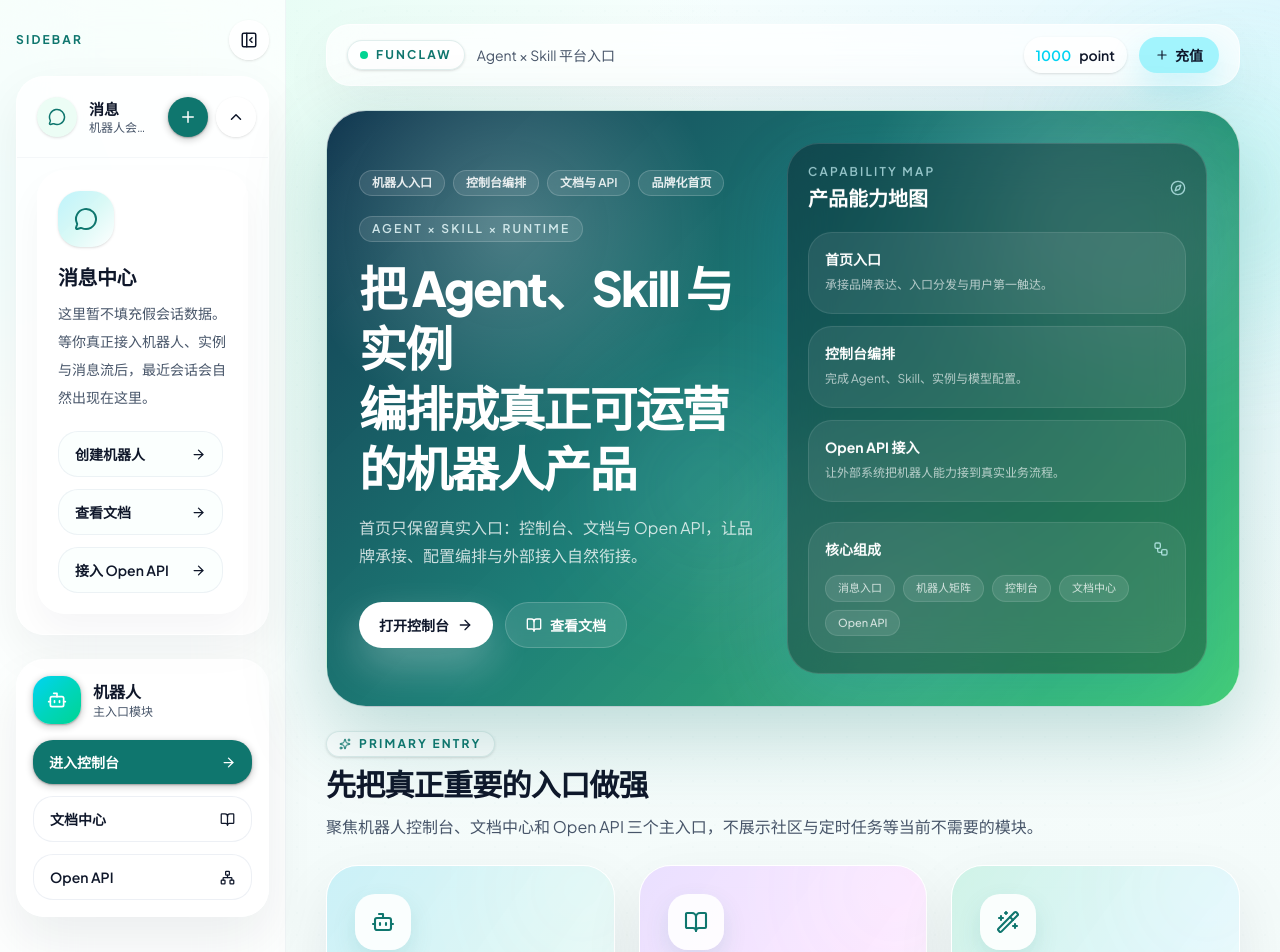
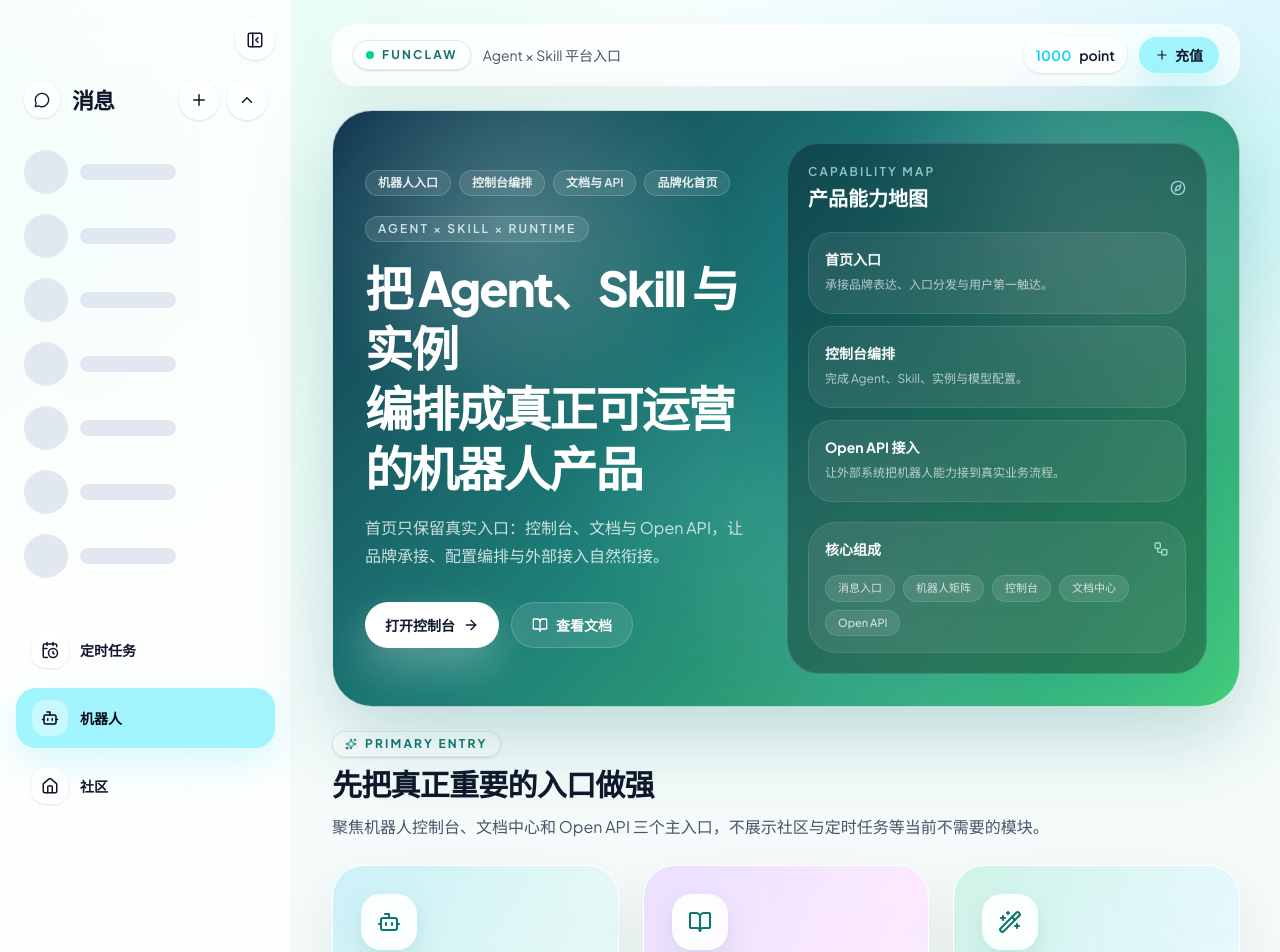
Before and after one commit to ruiAndroid/fun-ai-claw, a Next.js app: page / in a window 1280 px wide. Shown: the top 952 px of the page. Built offline with nearby package versions, Linux system fonts and the light colour scheme.

Commit message:
首页初版3

```diff
--- a/src/components/instance-agent-panel.tsx
+++ b/src/components/instance-agent-panel.tsx
@@ -366,7 +366,7 @@ export function InstanceAgentPanel({ instanceId, onInstalledAgentsChange, readOn
             type="info"
             showIcon
             message={uiText.instanceReadonlyNoticeTitle}
-            description={uiText.instanceReadonlyNoticeDescription}
+            description={uiText.instanceReadonlyPartialDescription}
           />
         ) : null}
         {error ? <Alert type="error" showIcon message={error} /> : null}
--- a/src/components/instance-channels-config-panel.tsx
+++ b/src/components/instance-channels-config-panel.tsx
@@ -206,8 +206,8 @@ export function InstanceChannelsConfigPanel({
         updatedBy: "console",
       });
       applyResponse(response);
+      messageApi.success("渠道配置已保存");
       await onSaved?.();
-      messageApi.success("渠道配置已保存");
     } catch (apiError) {
       const messageText = apiError instanceof Error ? apiError.message : String(apiError);
       setError(messageText);
@@ -243,7 +243,7 @@ export function InstanceChannelsConfigPanel({
                 type="info"
                 showIcon
                 message={uiText.instanceReadonlyNoticeTitle}
-                description={uiText.instanceReadonlyNoticeDescription}
+                description={uiText.instanceReadonlyPartialDescription}
               />
             ) : null}
 
--- a/src/components/instance-default-model-config-panel.tsx
+++ b/src/components/instance-default-model-config-panel.tsx
@@ -143,8 +143,8 @@ export function InstanceDefaultModelConfigPanel({
         updatedBy: "console",
       });
       applyResponse(response);
+      messageApi.success("实例默认模型配置已保存");
       await onSaved?.();
-      messageApi.success("实例默认模型配置已保存");
     } catch (apiError) {
       const messageText = apiError instanceof Error ? apiError.message : String(apiError);
       setError(messageText);
--- a/src/components/instance-skill-panel.tsx
+++ b/src/components/instance-skill-panel.tsx
@@ -226,7 +226,7 @@ export function InstanceSkillPanel({
             type="info"
             showIcon
             message={uiText.instanceReadonlyNoticeTitle}
-            description={uiText.instanceReadonlyNoticeDescription}
+            description={uiText.instanceReadonlyPartialDescription}
           />
         ) : null}
         <div className="tab-section-header">
--- a/src/components/landing/homepage-data.ts
+++ b/src/components/landing/homepage-data.ts
@@ -1,8 +1,10 @@
 import type { LucideIcon } from "lucide-react";
 import {
+  CalendarClock,
   BookOpen,
   Bot,
   BrainCircuit,
+  House,
   Radar,
   WandSparkles,
   Workflow,
@@ -102,3 +104,34 @@ export const capabilityMap = [
 ] as const;
 
 export const capabilityTags = ["消息入口", "机器人矩阵", "控制台", "文档中心", "Open API"] as const;
+
+export type SidebarNavItem = {
+  icon: LucideIcon;
+  label: string;
+  href: string;
+  active?: boolean;
+};
+
+export const sidebarNavItems: SidebarNavItem[] = [
+  {
+    icon: CalendarClock,
+    label: "定时任务",
+    href: "/console",
+  },
+  {
+    icon: Bot,
+    label: "机器人",
+    href: "/console",
+    active: true,
+  },
+  {
+    icon: House,
+    label: "社区",
+    href: "/docs",
+  },
+] as const;
+
+export const sidebarMessagePlaceholders = Array.from({ length: 7 }, (_, index) => ({
+  id: `placeholder-${index + 1}`,
+  label: `placeholder-${index + 1}`,
+}));
--- a/src/components/landing/homepage-sidebar.tsx
+++ b/src/components/landing/homepage-sidebar.tsx
@@ -4,18 +4,119 @@ import { useState } from "react";
 import Link from "next/link";
 import { AnimatePresence, motion } from "framer-motion";
 import {
-  ArrowRight,
-  BookOpen,
-  Bot,
   ChevronDown,
   ChevronUp,
   MessageCircle,
-  Network,
   PanelLeftClose,
   PanelLeftOpen,
   Plus,
+  SlidersHorizontal,
 } from "lucide-react";
-import { messageShortcuts } from "./homepage-data";
+import { sidebarMessagePlaceholders, sidebarNavItems } from "./homepage-data";
+
+function SidebarThreadSkeleton({ index }: { index: number }) {
+  return (
+    <motion.div
+      initial={{ opacity: 0, x: -10 }}
+      animate={{ opacity: 1, x: 0 }}
+      transition={{ duration: 0.25, delay: index * 0.04 }}
+      className="flex items-center gap-3 rounded-[20px] px-2 py-2.5 transition-colors duration-300 hover:bg-white/70"
+    >
+      <div className="h-11 w-11 rounded-full bg-slate-200" />
+      <div className="min-w-0 flex-1">
+        <div className="h-4 w-24 rounded-full bg-slate-200" />
+      </div>
+    </motion.div>
+  );
+}
+
+function SidebarNavLink({
+  href,
+  label,
+  active,
+  icon: Icon,
+  collapsed,
+}: {
+  href: string;
+  label: string;
+  active?: boolean;
+  icon: React.ComponentType<{ size?: number; className?: string }>;
+  collapsed: boolean;
+}) {
+  if (collapsed) {
+    return (
+      <Link
+        href={href}
+        className={`flex h-12 w-12 items-center justify-center rounded-[18px] border transition-all duration-300 ${
+          active
+            ? "border-cyan-200/70 bg-cyan-200 text-slate-950 shadow-[0_16px_36px_rgba(34,211,238,0.16)]"
+            : "border-white/70 bg-white/78 text-md-on-surface shadow-sm"
+        }`}
+        aria-label={label}
+      >
+        <Icon size={18} />
+      </Link>
+    );
+  }
+
+  return (
+    <Link
+      href={href}
+      className={`flex items-center gap-3 rounded-[20px] px-4 py-3 text-sm font-bold transition-all duration-300 ${
+        active
+          ? "bg-cyan-200 text-slate-950 shadow-[0_16px_36px_rgba(34,211,238,0.16)]"
+          : "text-md-on-surface hover:bg-white/70"
+      }`}
+    >
+      <span
+        className={`flex h-9 w-9 items-center justify-center rounded-[14px] ${
+          active ? "bg-white/40" : "bg-white/82 shadow-sm"
+        }`}
+      >
+        <Icon size={18} />
+      </span>
+      <span>{label}</span>
+    </Link>
+  );
+}
+
+function SidebarUserCard({ collapsed }: { collapsed: boolean }) {
+  if (collapsed) {
+    return (
+      <div className="mt-auto flex flex-col items-center gap-3">
+        <div className="flex h-12 w-12 items-center justify-center rounded-full bg-[linear-gradient(135deg,#60a5fa_0%,#fde68a_100%)] text-sm font-black text-slate-900 shadow-[0_14px_30px_rgba(59,130,246,0.2)]">
+          FC
+        </div>
+        <button
+          type="button"
+          className="inline-flex h-10 w-10 items-center justify-center rounded-full border border-white/70 bg-white/78 text-md-on-surface shadow-sm"
+          aria-label="用户设置"
+        >
+          <SlidersHorizontal size={16} />
+        </button>
+      </div>
+    );
+  }
+
+  return (
+    <div className="mt-auto flex items-center gap-3 rounded-[24px] border border-white/70 bg-white/82 p-3 shadow-[0_18px_36px_rgba(15,23,42,0.05)]">
+      <div className="flex h-14 w-14 items-center justify-center rounded-full bg-[linear-gradient(135deg,#60a5fa_0%,#fde68a_100%)] text-base font-black text-slate-900 shadow-[0_14px_30px_rgba(59,130,246,0.2)]">
+        FC
+      </div>
+      <div className="min-w-0 flex-1">
+        <div className="truncate text-base font-bold text-md-on-surface">FunClaw 用户</div>
+        <div className="truncate text-xs text-md-on-surface-variant">登录后展示账号信息</div>
+      </div>
+      <button
+        type="button"
+        className="inline-flex h-10 w-10 shrink-0 items-center justify-center rounded-full border border-white/70 bg-white/78 text-md-on-surface shadow-sm"
+        aria-label="用户设置"
+      >
+        <SlidersHorizontal size={16} />
+      </button>
+    </div>
+  );
+}
 
 export function HomepageSidebar() {
   const [isSidebarCollapsed, setIsSidebarCollapsed] = useState(false);
@@ -24,16 +125,11 @@ export function HomepageSidebar() {
   return (
     <motion.aside
       initial={false}
-      animate={{ width: isSidebarCollapsed ? 104 : 286 }}
+      animate={{ width: isSidebarCollapsed ? 104 : 292 }}
       transition={{ duration: 0.28, ease: [0.22, 1, 0.36, 1] }}
       className="hidden shrink-0 border-r border-md-outline-variant/25 bg-white/76 px-4 py-5 backdrop-blur-2xl xl:flex xl:flex-col"
     >
-      <div className="mb-4 flex items-center justify-between">
-        {!isSidebarCollapsed ? (
-          <div className="text-xs font-bold tracking-[0.18em] uppercase text-md-primary">Sidebar</div>
-        ) : (
-          <div className="h-6" />
-        )}
+      <div className="mb-5 flex items-center justify-end">
         <button
           type="button"
           onClick={() => setIsSidebarCollapsed((value) => !value)}
@@ -48,139 +144,90 @@ export function HomepageSidebar() {
         <div className="flex h-full flex-col gap-3">
           <button
             type="button"
+            className="inline-flex h-12 w-12 items-center justify-center rounded-[18px] bg-white/82 text-md-on-surface shadow-sm"
+            aria-label="消息"
+          >
+            <MessageCircle size={18} />
+          </button>
+          <button
+            type="button"
             className="inline-flex h-12 w-12 items-center justify-center rounded-[18px] bg-md-primary text-md-on-primary shadow-md-2"
             aria-label="新建消息"
           >
             <Plus size={18} />
           </button>
-          <div className="flex h-12 w-12 items-center justify-center rounded-[18px] border border-white/70 bg-white/78 text-md-primary shadow-sm">
-            <MessageCircle size={18} />
-          </div>
-          <Link
-            href="/console"
-            className="flex h-12 w-12 items-center justify-center rounded-[18px] border border-white/70 bg-white/78 text-md-on-surface shadow-sm"
-          >
-            <Bot size={18} />
-          </Link>
-          <Link
-            href="/docs"
-            className="flex h-12 w-12 items-center justify-center rounded-[18px] border border-white/70 bg-white/78 text-md-on-surface shadow-sm"
-          >
-            <BookOpen size={18} />
-          </Link>
-          <Link
-            href="/docs/open-v1-external-frontend-integration"
-            className="flex h-12 w-12 items-center justify-center rounded-[18px] border border-white/70 bg-white/78 text-md-on-surface shadow-sm"
-          >
-            <Network size={18} />
-          </Link>
+          {sidebarNavItems.map((item) => (
+            <SidebarNavLink
+              key={item.label}
+              href={item.href}
+              label={item.label}
+              active={item.active}
+              icon={item.icon}
+              collapsed
+            />
+          ))}
+
+          <SidebarUserCard collapsed />
         </div>
       ) : (
         <>
-          <div className="rounded-[28px] border border-white/70 bg-white/80 shadow-[0_18px_50px_rgba(15,23,42,0.06)]">
-            <div className="flex items-center gap-2 px-3 py-3">
-              <div className="flex min-w-0 flex-1 items-center gap-3 rounded-[20px] px-2 py-2 text-md-on-surface">
-                <span className="flex h-10 w-10 shrink-0 items-center justify-center rounded-full bg-md-surface-container text-md-primary shadow-sm">
-                  <MessageCircle size={18} />
+          <div className="flex items-center gap-3 px-2">
+            <span className="flex h-9 w-9 items-center justify-center rounded-full bg-white/82 text-md-on-surface shadow-sm">
+              <MessageCircle size={16} />
             </span>
-                <div className="min-w-0 flex-1">
-                  <div className="truncate text-[15px] font-bold">消息</div>
-                  <div className="truncate text-xs text-md-on-surface-variant">机器人会话入口</div>
-                </div>
-              </div>
-
+            <div className="text-[22px] font-black tracking-[-0.04em] text-md-on-surface">消息</div>
+            <div className="ml-auto flex items-center gap-2">
               <button
                 type="button"
-                className="inline-flex h-10 w-10 shrink-0 items-center justify-center rounded-full bg-md-primary text-md-on-primary shadow-md-2 transition-transform duration-300 hover:scale-105"
+                className="inline-flex h-10 w-10 items-center justify-center rounded-full bg-white/82 text-md-on-surface shadow-sm transition-transform duration-300 hover:scale-105"
                 aria-label="新建消息"
               >
                 <Plus size={18} />
               </button>
-
               <button
                 type="button"
                 onClick={() => setIsMessageExpanded((value) => !value)}
-                className="inline-flex h-10 w-10 shrink-0 items-center justify-center rounded-full border border-white/70 bg-white/76 text-md-on-surface shadow-sm transition-all duration-300 hover:border-md-primary/20 hover:text-md-primary"
+                className="inline-flex h-10 w-10 items-center justify-center rounded-full bg-white/82 text-md-on-surface shadow-sm transition-transform duration-300 hover:scale-105"
                 aria-label={isMessageExpanded ? "收起消息区块" : "展开消息区块"}
               >
                 {isMessageExpanded ? <ChevronUp size={18} /> : <ChevronDown size={18} />}
               </button>
             </div>
+          </div>
 
           <AnimatePresence initial={false}>
             {isMessageExpanded ? (
               <motion.div
-                  key="message-panel"
+                key="message-list"
                 initial={{ height: 0, opacity: 0 }}
                 animate={{ height: "auto", opacity: 1 }}
                 exit={{ height: 0, opacity: 0 }}
                 transition={{ duration: 0.26, ease: [0.22, 1, 0.36, 1] }}
-                  className="overflow-hidden"
+                className="mt-5 overflow-hidden"
               >
-                  <div className="border-t border-md-outline-variant/20 px-5 pb-5 pt-3">
-                    <div className="rounded-[28px] border border-white/70 bg-white/76 p-5 shadow-[0_18px_36px_rgba(15,23,42,0.04)]">
-                      <div className="flex h-14 w-14 items-center justify-center rounded-[22px] bg-gradient-to-br from-cyan-400/25 via-teal-400/15 to-transparent text-md-primary shadow-sm">
-                        <MessageCircle size={24} />
-                      </div>
-                      <h3 className="mt-4 text-xl font-bold tracking-tight text-md-on-surface">消息中心</h3>
-                      <p className="mt-2 text-sm leading-7 text-md-on-surface-variant">
-                        这里暂不填充假会话数据。等你真正接入机器人、实例与消息流后，最近会话会自然出现在这里。
-                      </p>
-
-                      <div className="mt-5 max-h-[280px] space-y-3 overflow-y-auto pr-1">
-                        {messageShortcuts.map((item) => (
-                          <Link
-                            key={item.label}
-                            href={item.href}
-                            className="flex items-center justify-between rounded-[20px] border border-md-outline-variant/30 bg-md-surface/75 px-4 py-3 text-sm font-semibold text-md-on-surface transition-all duration-300 hover:border-md-primary/18 hover:bg-white hover:text-md-primary"
-                          >
-                            <span>{item.label}</span>
-                            <ArrowRight size={15} />
-                          </Link>
+                <div className="max-h-[460px] overflow-y-auto pr-2">
+                  {sidebarMessagePlaceholders.map((item, index) => (
+                    <SidebarThreadSkeleton key={item.id} index={index} />
                   ))}
-                      </div>
-                    </div>
                 </div>
               </motion.div>
             ) : null}
           </AnimatePresence>
+
+          <div className="mt-8 space-y-2">
+            {sidebarNavItems.map((item) => (
+              <SidebarNavLink
+                key={item.label}
+                href={item.href}
+                label={item.label}
+                active={item.active}
+                icon={item.icon}
+                collapsed={false}
+              />
+            ))}
           </div>
 
-          <div className="mt-6 rounded-[28px] border border-white/70 bg-white/80 p-4 shadow-[0_24px_50px_rgba(15,23,42,0.07)]">
-            <div className="mb-4 flex items-center gap-3">
-              <div className="flex h-12 w-12 items-center justify-center rounded-[18px] bg-gradient-to-br from-cyan-400 via-teal-400 to-emerald-400 text-white shadow-md-2">
-                <Bot size={20} />
-              </div>
-              <div>
-                <div className="text-base font-bold text-md-on-surface">机器人</div>
-                <div className="text-xs text-md-on-surface-variant">主入口模块</div>
-              </div>
-            </div>
-
-            <div className="space-y-3">
-              <Link
-                href="/console"
-                className="flex items-center justify-between rounded-[20px] bg-md-primary px-4 py-3 text-sm font-semibold text-md-on-primary shadow-md-2"
-              >
-                <span>进入控制台</span>
-                <ArrowRight size={15} />
-              </Link>
-              <Link
-                href="/docs"
-                className="flex items-center justify-between rounded-[20px] border border-md-outline-variant/35 bg-white px-4 py-3 text-sm font-semibold text-md-on-surface transition-colors duration-300 hover:text-md-primary"
-              >
-                <span>文档中心</span>
-                <BookOpen size={15} />
-              </Link>
-              <Link
-                href="/docs/open-v1-external-frontend-integration"
-                className="flex items-center justify-between rounded-[20px] border border-md-outline-variant/35 bg-white px-4 py-3 text-sm font-semibold text-md-on-surface transition-colors duration-300 hover:text-md-primary"
-              >
-                <span>Open API</span>
-                <Network size={15} />
-              </Link>
-            </div>
-          </div>
+          <SidebarUserCard collapsed={false} />
         </>
       )}
     </motion.aside>
--- a/src/constants/ui-text.ts
+++ b/src/constants/ui-text.ts
@@ -259,6 +259,7 @@ export const uiText = {
   configRestartRequiredDescriptionStopped: "ZeroClaw 需要重新启动实例后才会加载最新配置，是否现在启动当前实例？",
   configRestartNow: "立即重启",
   configRestartLater: "稍后处理",
+  instanceReadonlyPartialDescription: "当前仍处于模板托管分阶段放开模式，部分区域暂不支持前端编辑。",
   // Task tab
   noTasks: "暂无定时任务",
   createTask: "创建任务",
```
Also changed, not shown: src/components/dashboard.tsx (+17 -6 lines), src/components/instance-config-panel.tsx (+24 -12 lines). Lines whose indentation alone changed are shown as unchanged.
